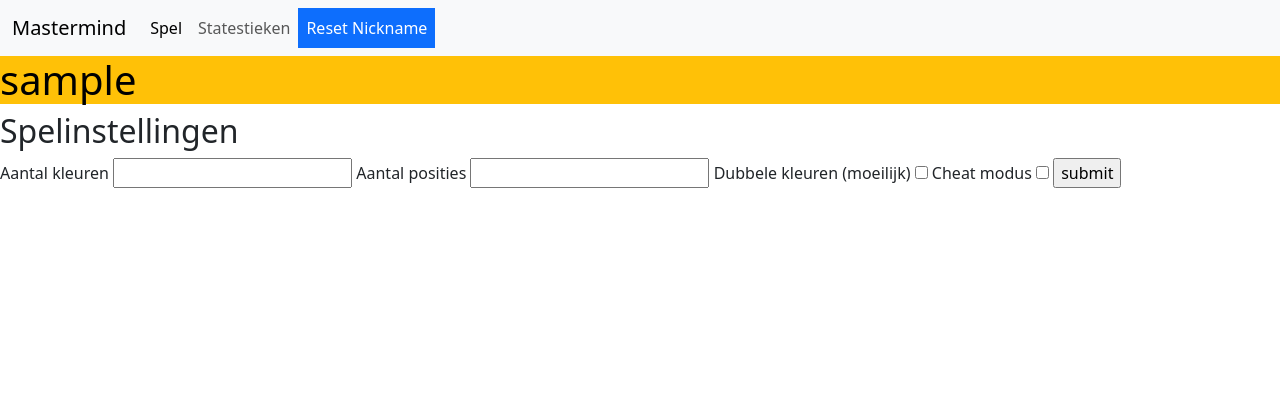
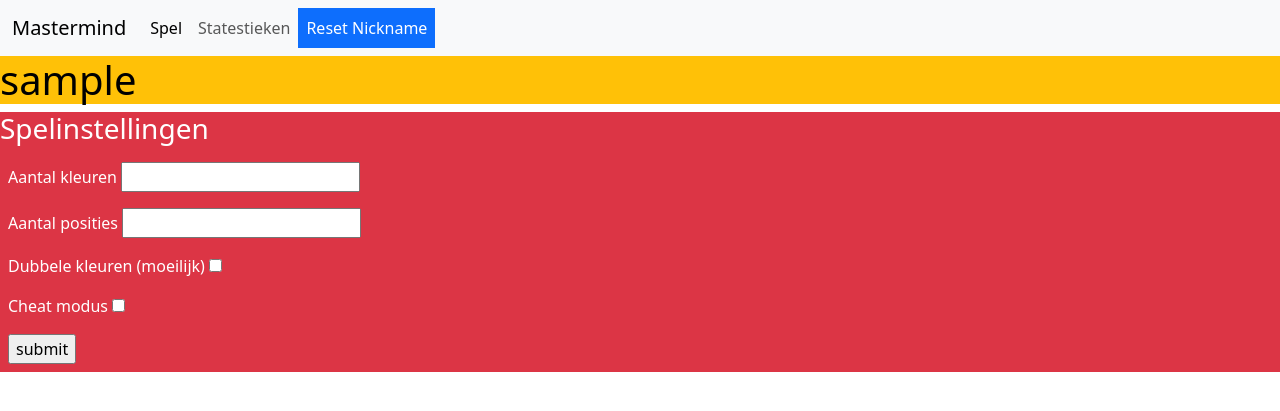
Before and after one commit to DerFranz33/python-herkansing-code, a Flask app: page /game/ in a window 1280 px wide. Shown: the top 411 px of the page. Run offline with Flask 3, Linux system fonts and the light colour scheme; the visitor is signed in with stand-in values (Sample User, id 1).

Commit message:
css in form for game settings

```diff
--- a/mastermind-VM/templates/game.html
+++ b/mastermind-VM/templates/game.html
@@ -2,22 +2,34 @@
 {% block title %}Mastermind{% endblock %}
 {% block content %}
     <h1 class="text-bg-warning">{{nickname}}</h1>
-    <h2>Spelinstellingen</h2>
-    <form action="#" method="POST">
+
+    <div class="text-bg-danger">
+        <h3>Spelinstellingen</h3>
+        <form action="#" method="POST" class="d-flex flex-column mb-3">
+            <div class="p-2">
                 <label for="number_of_colours">Aantal kleuren</label>
                 <input type="number" name="number_of_colours">
+            </div>
 
+            <div class="p-2">
                 <label for="number_of_positions">Aantal posities</label>
                 <input type="number" name="number_of_positions">
+            </div>
 
+            <div class="p-2">
                 <label for="doubles_allowed">Dubbele kleuren (moeilijk)</label>
                 <input type="checkbox" name="doubles_allowed">
+            </div>
 
+            <div class="p-2">
                 <label for="cheat_modus">Cheat modus</label>
                 <input type="checkbox" name="cheat_modus">
+            </div>
 
+            <div class="p-2">
+                <input type="submit" value="submit">
+            </div>
+        </form>
+    </div>
 
-
-        <input type="submit" value="submit">
-    </form>
 {% endblock %}
```
Lines whose indentation alone changed are shown as unchanged.
